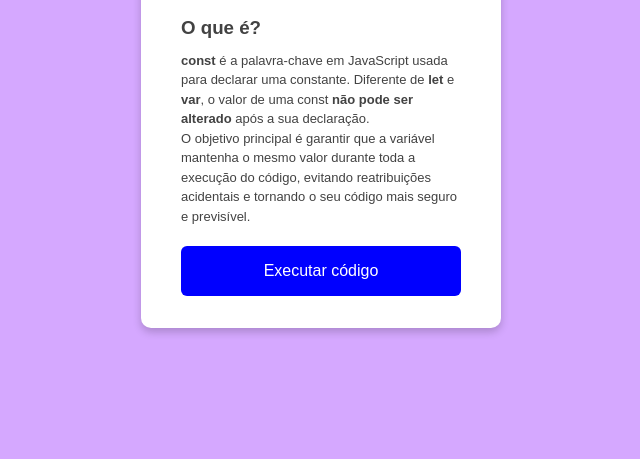
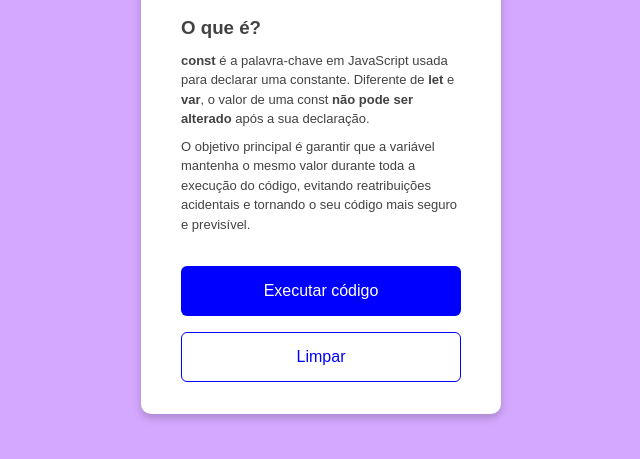
Before and after one commit to DemetriodosAnjos/teste-js, a plain HTML site: page index.html in a window 1280 px wide. Shown: the part 185-644 px from the top of the page, without its empty margins (319-959 px from the left). Drawn offline with Linux system fonts and the light colour scheme.

Commit message:
Inclusão botão limpar

```diff
--- a/css/container-general.css
+++ b/css/container-general.css
@@ -49,7 +49,7 @@
         font-size: 13px;
         line-height: 1.5;
         margin: 0;
-        margin-bottom: 20px;
+        margin-bottom: 8px;
         color: #424242
     }
 }
@@ -63,6 +63,7 @@
     font-size: 18px;
     font-weight: 700;
     color: blue;
+    margin-top: 30px;
     margin-bottom: 30px;
     background-color: #f2f3f7;
 }
@@ -73,7 +74,8 @@
     justify-content: center;
 
     width: 280px;
-    margin-bottom: 32px;
+    margin-top: 32px;
+    margin-bottom: 16px;
 
     .btn {
         font-size: 16px;
@@ -92,3 +94,30 @@
 
     }
 }
+
+.container-button-clear {
+    display: flex;
+    align-items: center;
+    justify-content: center;
+
+    width: 280px;
+    margin-bottom: 32px;
+
+    .btn-clear {
+        font-size: 16px;
+        width: 280px;
+        height: 50px;
+        border: solid 1px blue;
+        color: blue;
+        border-radius: 6px;
+        background-color: transparent;
+        transition: 0.3 ease;
+        cursor: pointer;
+
+        &:hover {
+            border: solid 1px rgb(1, 1, 192);
+            background-color: rgb(248, 248, 255);
+        }
+
+    }
+}
--- a/index.html
+++ b/index.html
@@ -24,7 +24,11 @@
             <p class="text">
                 <strong>const</strong> é a palavra-chave em JavaScript usada para declarar uma constante.
                 Diferente de <strong>let</strong> e <strong>var</strong>, o valor de uma const <strong>não pode ser alterado</strong>
-                após a sua declaração. <br /> O objetivo principal é
+                após a sua declaração.
+            </p>
+
+            <p class="text">
+                O objetivo principal é
                 garantir que a variável mantenha o mesmo valor durante
                 toda a execução do código, evitando reatribuições
                 acidentais e tornando o seu código mais seguro e previsível.
@@ -37,6 +41,10 @@
         <div class="container-button">
             <button class="btn" onclick="executarCodigo()">Executar código</button>
         </div>
+
+        <div class="container-button-clear">
+            <button class="btn-clear" onclick="LimparTela()">Limpar</button>
+        </div>
     </div>
 
     <script
--- a/js/main.js
+++ b/js/main.js
@@ -27,3 +27,7 @@ function executarCodigo() {
   // 5. Mudamos o conteúdo de texto para o valor da variável 'nome'
   paragrafoResultado.textContent = nome;
 }
+
+function LimparTela() {
+  location.reload();
+}
```
